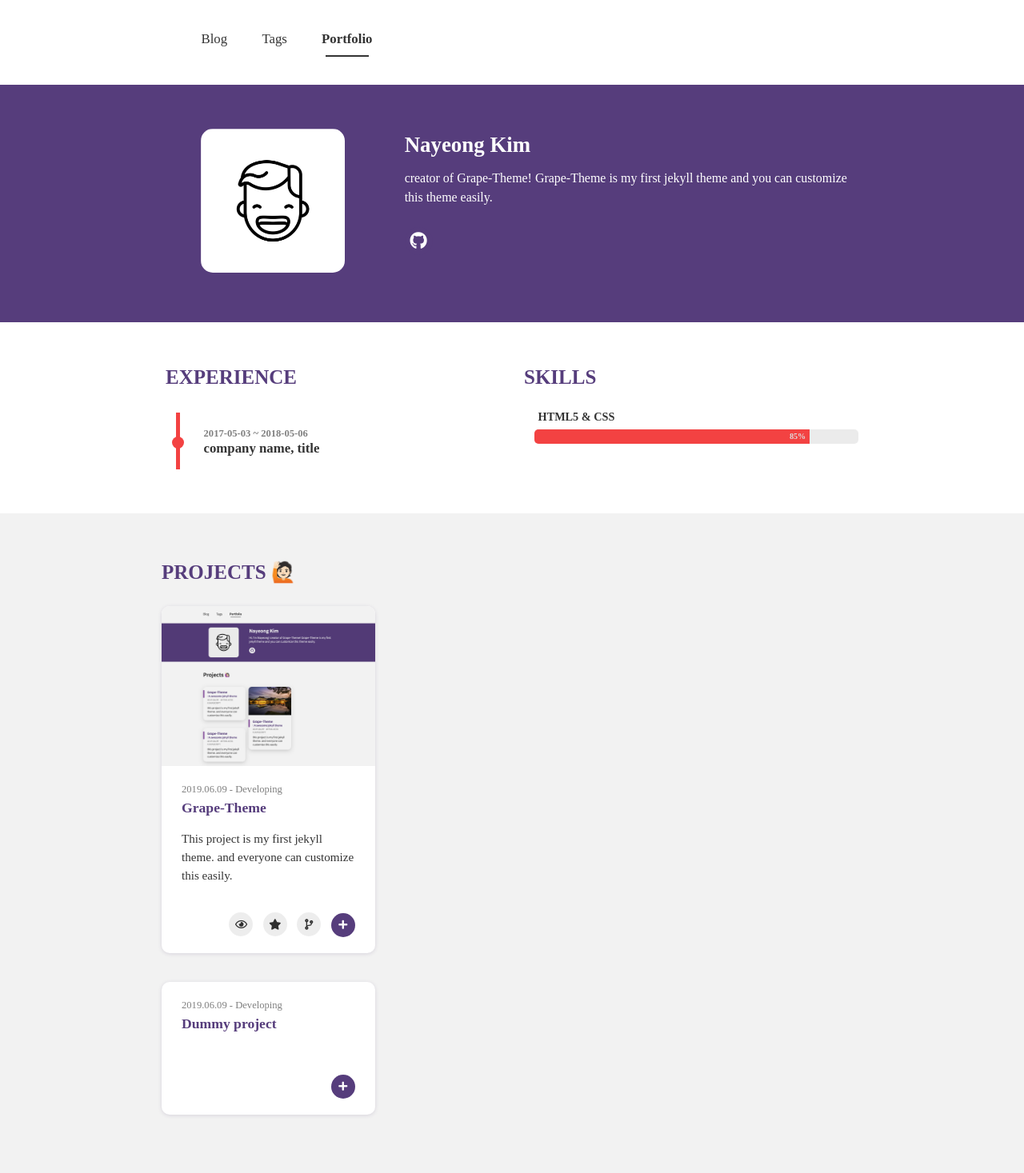
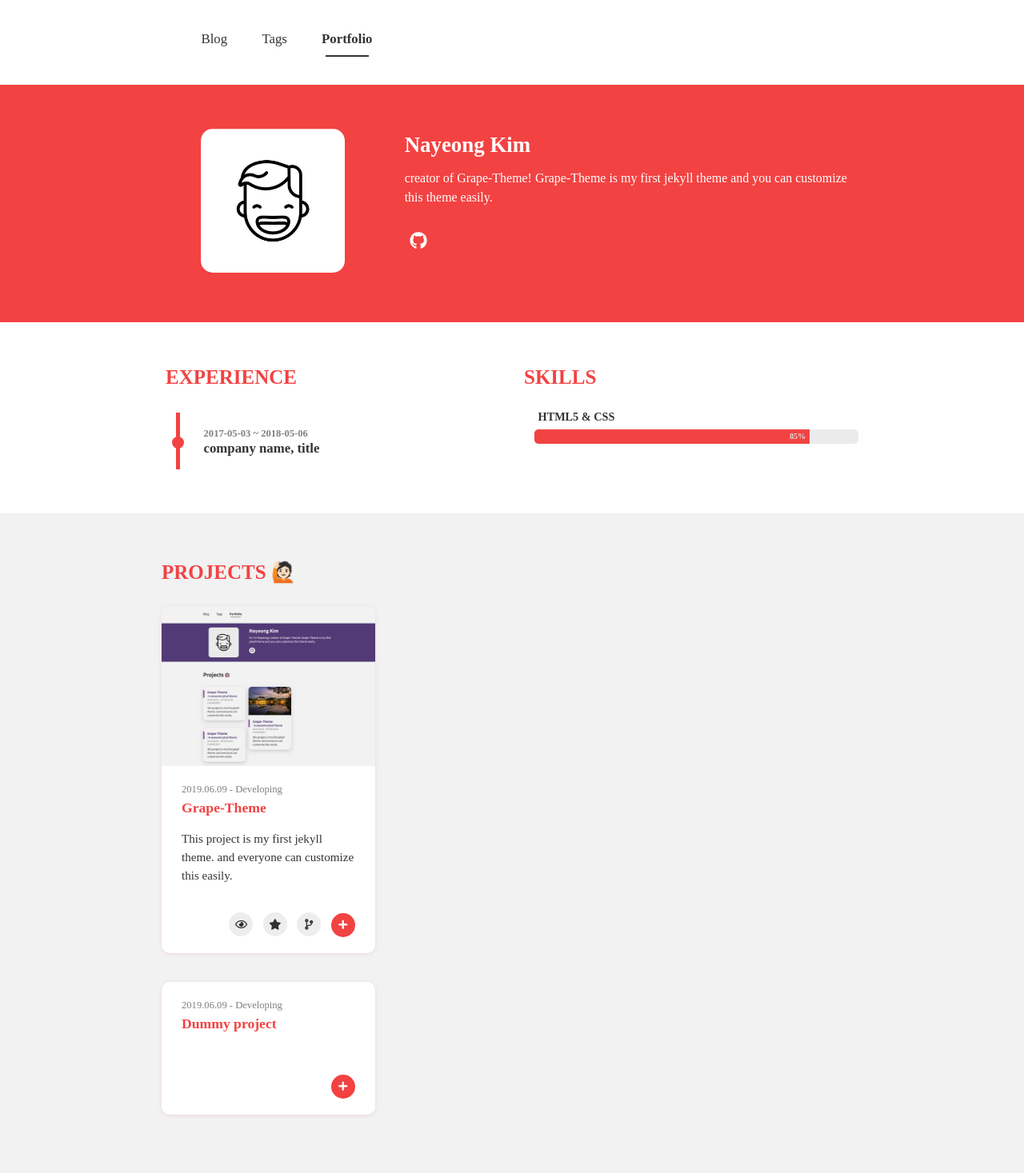
Before and after one commit to jackpraveenraj/jackpraveenraj.github.olddd, a Jekyll site: the page built from portfolio.html, in a window 1280 px wide. Shown: the whole page at 80% size. Built offline with Jekyll 4.4.1, drawn with Linux system fonts in a browser that asks for light colours; nearby versions of some CDN libraries; some web fonts are replaced.

Commit message:
Update _variable.scss

```diff
--- a/_sass/base/_variable.scss
+++ b/_sass/base/_variable.scss
@@ -1,7 +1,7 @@
 $theme-color : #f34242;
-$theme-bright : #f7f4f9;
-$theme-dark : #563d7c;
-$theme-dark2 : #443063;
+$theme-bright : #f34242;
+$theme-dark : #f34242;
+$theme-dark2 : #f34242;
 $text : rgba(0,0,0,0.8);
 $text-gray : rgba(0,0,0,0.54);
 
```
